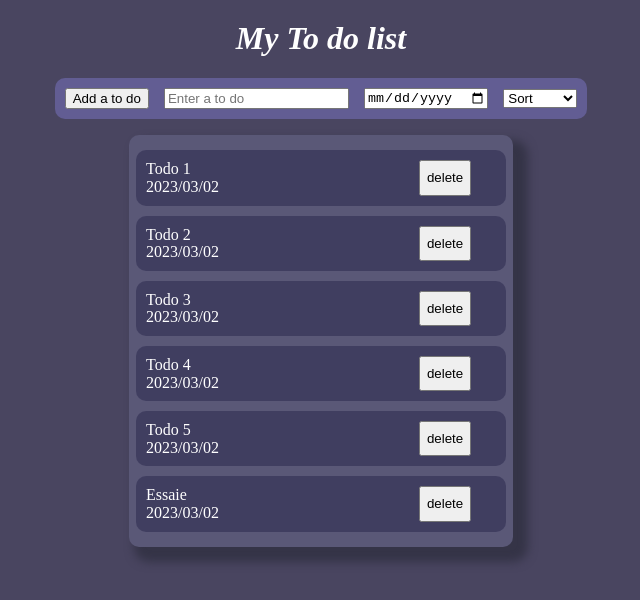
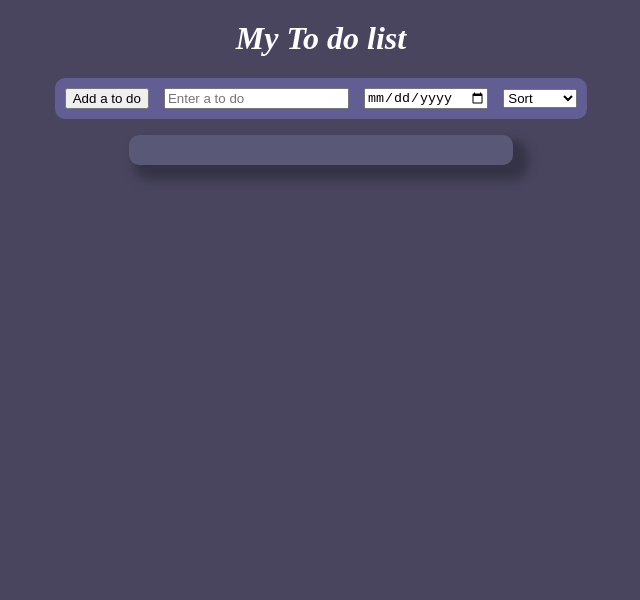
Before and after one commit to maryam-amn/react_todo, a React app: page / in a window 1280 px wide. Shown: the top 600 px of the page, without its empty margins (319-959 px from the left). Built offline with nearby package versions, Linux system fonts and the light colour scheme; the HTML template or start-up script is replaced by a standard one.

Commit message:
feat: we can add new to do to the list

```diff
--- a/src/App.css
+++ b/src/App.css
@@ -1,7 +1,8 @@
 body {
   margin: 0;
   color: #fff;
-  background-color: #494560;
+  background-color: #49455f;
+
   min-height: 100vh;
   line-height: 1.1;
 }
@@ -37,7 +38,7 @@ ul {
   padding-left: 35%;
 }
 
-.test {
+.my-todo-list-style {
   display: flex;
   flex-direction: column;
   gap: 10px;
@@ -65,3 +66,10 @@ li div {
   display: flex;
   flex-direction: column;
 }
+
+.button-img {
+  border-radius: 10px;
+  border: none;
+  background: transparent;
+  cursor: pointer;
+}
--- a/src/App.tsx
+++ b/src/App.tsx
@@ -1,9 +1,21 @@
 import './App.css';
+import { TodoForm } from './TodoForm.tsx';
+import { useState } from 'react';
+import { TodList } from './TodoList.tsx';
 
 const App = () => {
+  const [ListTodo, setListTodo] = useState<string[]>([]);
+
+  const addTodo = (addToList: string) => {
+    setListTodo([...ListTodo, addToList]);
+  };
+
   return (
     <>
       <h1 className="content"> My To do list </h1>
+      <TodoForm addTodo={addTodo} ListTodo={ListTodo} />
+
+      <TodList todoList={ListTodo} />
     </>
   );
 };
--- a/src/MyTodoListElement.tsx
+++ b/src/MyTodoListElement.tsx
@@ -1,3 +1,5 @@
+// besoin d'utuliser l'usestate pour afficher la nouvelle todo
+// récuper l'input et l'a mettre dans la todo
 const MyTodoListElement = ({ myTodoText }: { myTodoText: string }) => {
   return (
     <>
@@ -7,7 +9,14 @@ const MyTodoListElement = ({ myTodoText }: { myTodoText: string }) => {
           <time> 2023/03/02 </time>
         </div>
 
-        <button>delete</button>
+        <button className="button-img">
+          <img
+            width="30"
+            height="30"
+            src="https://img.icons8.com/sf-regular/50/FFFFFF/trash.png"
+            alt="trash"
+          />
+        </button>
       </li>
     </>
   );
--- a/src/TodoForm.tsx
+++ b/src/TodoForm.tsx
@@ -1,10 +1,39 @@
-export const TodoForm = () => {
+import { useState } from 'react';
+
+export const TodoForm = ({
+  ListTodo,
+  addTodo,
+}: {
+  ListTodo: string[];
+  addTodo: (addToList: string) => void;
+}) => {
+  const [inputValue, setInputValue] = useState('');
+
+  const handleInput = (e: React.ChangeEvent<HTMLInputElement>) => {
+    setInputValue(e.target.value);
+  };
+
+  const addNewTodo = (e: React.ChangeEvent<HTMLFormElement>) => {
+    e.preventDefault();
+
+    addTodo(inputValue);
+
+    setInputValue('');
+
+    console.log(ListTodo);
+  };
+
   return (
     <>
       <div className="div-background-input">
-        <form>
+        <form onSubmit={addNewTodo}>
           <button> Add a to do</button>
-          <input type="text" placeholder="Enter a to do " />
+          <input
+            type="text"
+            placeholder="Enter a to do "
+            onChange={handleInput}
+            value={inputValue}
+          />
           <input type="date"></input>
           <select>
             <option> Sort</option>
--- a/src/TodoList.tsx
+++ b/src/TodoList.tsx
@@ -1,24 +1,17 @@
 import MyTodoListElement from './MyTodoListElement.tsx';
 
-export const TodList = () => {
-  const todoList = [
-    'Todo 1',
-    'Todo 2',
-    'Todo 3 ',
-    'Todo 4',
-    'Todo 5',
-    'Essaie',
-  ];
-
+export const TodList = ({ todoList }: { todoList: string[] }) => {
   return (
     <>
+      <div>
         <ul>
-        <div className="test">
+          <div className="my-todo-list-style">
             {todoList.map((todo, item) => (
               <MyTodoListElement myTodoText={todo} key={item} />
             ))}
           </div>
         </ul>
+      </div>
     </>
   );
 };
--- a/src/index.tsx
+++ b/src/index.tsx
@@ -1,8 +1,6 @@
 import React from 'react';
 import ReactDOM from 'react-dom/client';
 import App from './App';
-import { TodoForm } from './TodoForm.tsx';
-import { TodList } from './TodoList.tsx';
 
 const rootEl = document.getElementById('root');
 if (rootEl) {
@@ -10,8 +8,6 @@ if (rootEl) {
   root.render(
     <React.StrictMode>
       <App />
-      <TodoForm />
-      <TodList />
     </React.StrictMode>,
   );
 }
```
Lines whose indentation alone changed are shown as unchanged.
